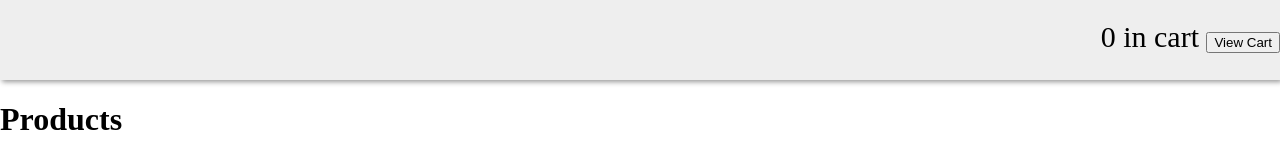
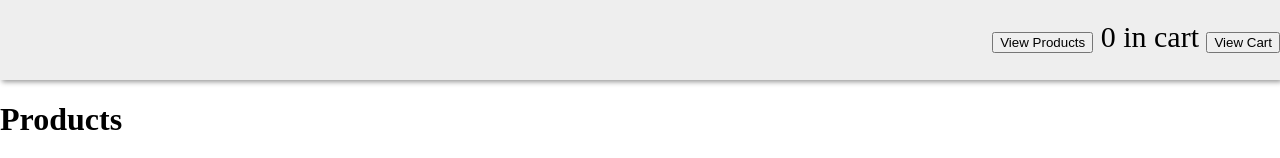
Before and after one commit to kylesdev91/vue-shoppingg-cart, a Vue app: page / in a window 1280 px wide. Shown: the top 158 px of the page. Built offline with nearby package versions, Linux system fonts and the light colour scheme.

Commit message:
View products and cart

```diff
--- a/src/App.vue
+++ b/src/App.vue
@@ -1,6 +1,7 @@
 <template>
   <div>
     <header>
+      <button v-on:click="navigateTo('products')">View Products</button>
       {{ cart.length }} in cart
       <button v-on:click="navigateTo('cart')">View Cart</button>
     </header>
```
